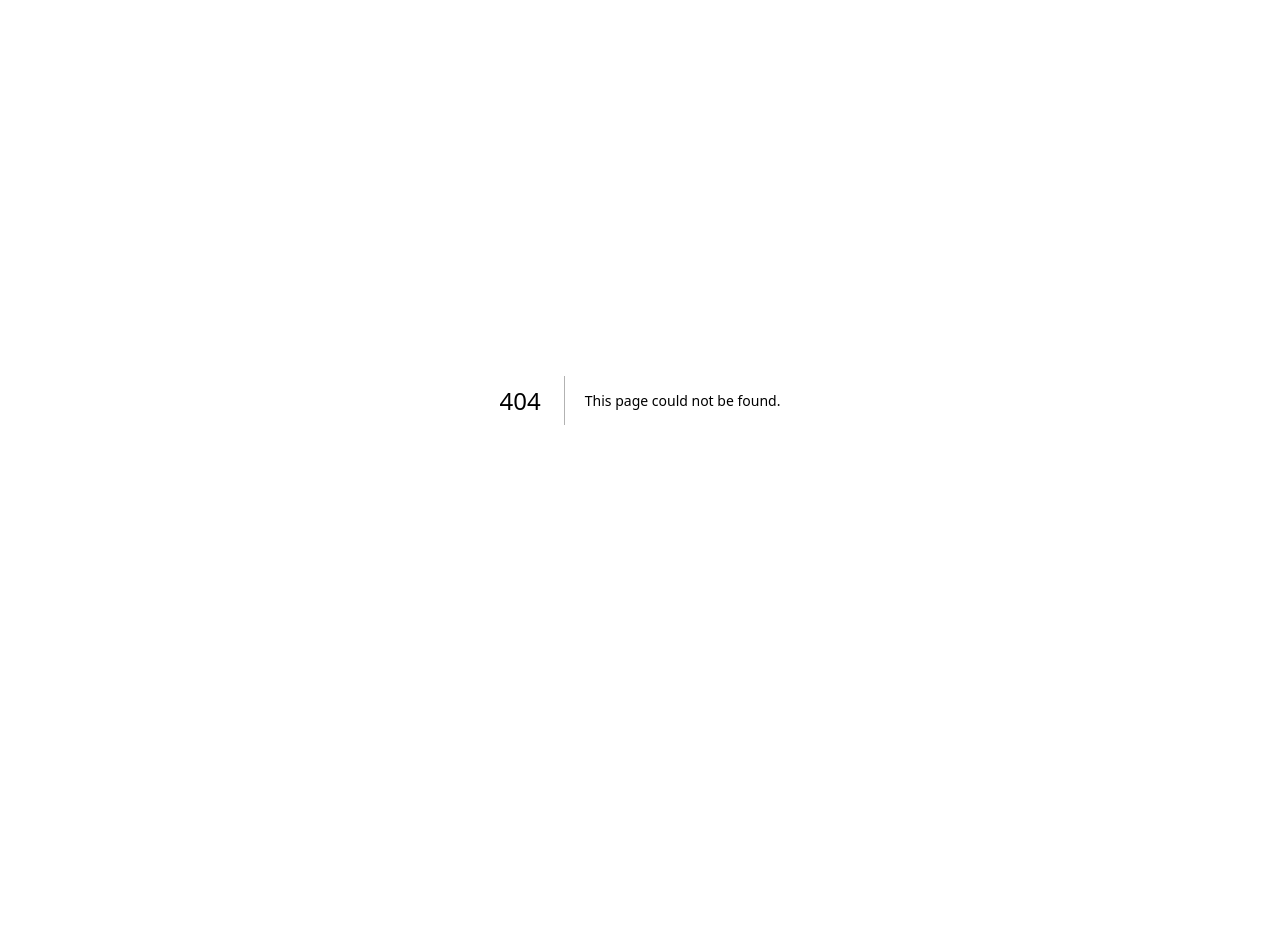
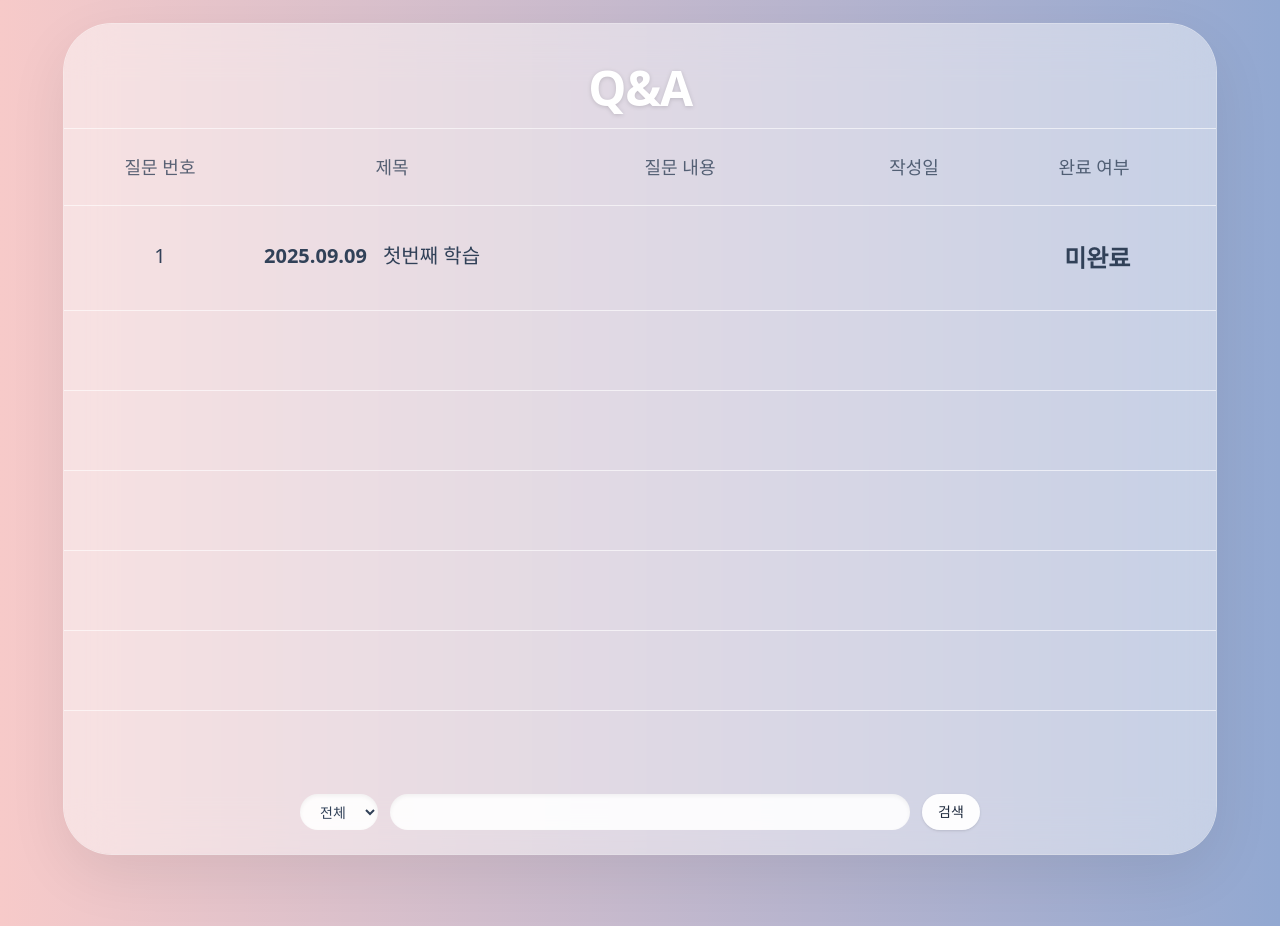
Before and after one commit to gahyeon1022/AIL-ways, a Next.js app in the folder apps/frontend/: page /board in a window 1280 px wide. Before the commit this address had no page. Before the commit the page ends 800 px from the top, so only its background shows below. Built offline with nearby package versions, Linux system fonts and the light colour scheme.

Commit message:
브랜치이동을위한임시저장

```diff
--- /dev/null
+++ b/apps/frontend/src/app/MentoringCurrent/page.tsx
@@ -0,0 +1,7 @@
+"use client;"
+
+import MentoringBoard from "@/components/MentoringCurrent";
+
+export default function MentoringCurrentPage() {
+  return <MentoringBoard />;
+}
--- /dev/null
+++ b/apps/frontend/src/app/board/page.tsx
@@ -0,0 +1,80 @@
+"use client";
+import React from "react";
+
+export default function QnaBoard() {
+  return (
+    <main className="min-h-screen w-full p-6">
+      <div className="mx-auto max-w-6xl">
+        <section className="relative rounded-[48px] bg-white/45 shadow-[0_20px_60px_rgba(0,0,0,0.08)] ring-1 ring-white/60 backdrop-blur-xl overflow-hidden">
+          {/* 제목 */}
+          <div className="pt-10 pb-4">
+            <h1 className="text-center text-5xl font-semibold tracking-tight text-white drop-shadow-sm">
+              Q&amp;A
+            </h1>
+          </div>
+
+          {/* 헤더 */}
+          <div className="border-t border-white/60" />
+          <div
+            className="text-center grid px-12 py-6 text-lg font-medium text-slate-700/80"
+            style={{ gridTemplateColumns: "120px 1.6fr 1.6fr 1fr 1fr" }}
+          >
+            <div className="pr-6">질문 번호</div>
+            <div className="pl-8">제목</div>
+            <div className="pl-8">질문 내용</div>
+            <div className="pl-8">작성일</div>
+            <div className="pl-8">완료 여부</div>
+          </div>
+          <div className="border-t border-white/60" />
+
+          {/* 데이터 행 */}
+          <div
+            className="text-center grid px-12 py-9 text-slate-700"
+            style={{ gridTemplateColumns: "120px 1.8fr 1.6fr 1fr 1fr" }}
+          >
+            <div className="text-xl pr-6">1</div>
+            <div className="pl-8">
+              <div className="flex items-center gap-4">
+                <span className="text-xl font-semibold leading-none">
+                  2025.09.09
+                </span>
+                <span className="text-xl">첫번째 학습</span>
+              </div>
+            </div>
+            <div className="pl-8 text-xl text-slate-500"></div>
+            <div className="pl-8 text-xl text-slate-500"></div>
+            <div className="pl-8 text-2xl font-semibold">
+              미완료
+            </div>
+          </div>
+
+          {/* 빈 줄 */}
+          <div className="h-20 border-t border-white/60"></div>
+          <div className="h-20 border-t border-white/60"></div>
+          <div className="h-20 border-t border-white/60"></div>
+          <div className="h-20 border-t border-white/60"></div>
+          <div className="h-20 border-t border-white/60"></div>
+          <div className="h-20 border-t border-white/60"></div>
+
+          {/* 검색 영역 */}
+          <div className="absolute inset-x-0 bottom-6 flex w-full items-center justify-center gap-3 px-6">
+            <select className="h-9 rounded-full bg-white/90 px-4 text-sm text-slate-700 shadow-inner outline-none">
+              <option>전체</option>
+            </select>
+            <input
+              type="text"
+              className="h-9 w-[520px] rounded-full bg-white/90 px-4 text-sm text-slate-700 shadow-inner outline-none"
+            />
+            <button className="h-9 rounded-full bg-white/95 px-4 text-sm font-medium text-slate-800 shadow">
+              검색
+            </button>
+          </div>
+
+          <div className="h-16"></div>
+        </section>
+
+        <div className="mt-6 h-6 rounded-full bg-transparent"></div>
+      </div>
+    </main>
+  );
+}
--- /dev/null
+++ b/apps/frontend/src/components/MentoringCurrent.tsx
@@ -0,0 +1,135 @@
+"use client";
+
+import { useEffect, useState } from "react";
+import { useRouter } from "next/navigation";
+
+type Mentor = { id: string; name: string; avatar?: string };
+
+export default function MentoringBoard() {
+  const router = useRouter();
+  const [mentors, setMentors] = useState<Mentor[]>([
+    { id: "m1", name: "하승준 멘토" },
+    { id: "m2", name: "강아영 멘토" },
+  ]);
+
+  const [showAdd, setShowAdd] = useState(false);
+  const [code, setCode] = useState("");
+  const [activeMentor, setActiveMentor] = useState<Mentor | null>(null);
+
+  // 새로고침 유지용
+  useEffect(() => {
+    const saved = localStorage.getItem("mentors");
+    if (saved) setMentors(JSON.parse(saved));
+  }, []);
+  useEffect(() => {
+    localStorage.setItem("mentors", JSON.stringify(mentors));
+  }, [mentors]);
+
+  const handleAdd = () => {
+    const trimmed = code.trim();
+    if (!trimmed) return;
+    // 실제로는 코드 검증 API 호출해서 멘토 정보 받아온 뒤 setMentors 하면 됨
+    const newMentor: Mentor = {
+      id: `m-${Date.now()}`,
+      name: `${trimmed} 멘토`,
+    };
+    setMentors((prev) => [...prev, newMentor]);
+    setCode("");
+    setShowAdd(false);
+  };
+
+  const goReport = (type: "weekly" | "study") => {
+    if (!activeMentor) return;
+    // 라우팅 경로
+    router.push(`/reports/${type}?mentor=${activeMentor.id}`);
+  };
+
+  return (
+    <div className="relative rounded-2xl bg-[#3a3a3a] p-8 min-h-[520px]">
+      <div className="grid grid-cols-1 sm:grid-cols-2 md:grid-cols-3 gap-y-10 gap-x-7 place-items-center">
+        {mentors.map((m) => (
+          <button
+            key={m.id}
+            onClick={() => setActiveMentor(m)}
+            className="group flex flex-col items-center"
+          >
+            <div className="w-40 h-40 rounded-full bg-gray-400 shadow-inner" />
+            <span className="mt-4 px-4 py-2 rounded-full bg-gray-200 text-sm">
+              {m.name}
+            </span>
+          </button>
+        ))}
+      </div>
+
+      {/* +플로팅 버튼 */}
+      <button
+        onClick={() => setShowAdd(true)}
+        className="absolute bottom-6 right-6 w-20 h-20 rounded-full bg-[#c9d5f4] shadow-lg text-5xl"
+      >
+        +
+      </button>
+
+      {/* 멘토 추가 모달 */}
+      {showAdd && (
+        <div className="absolute inset-0 z-40 flex items-center justify-center bg-black/50">
+          <div className="w-full max-w-sm rounded-2xl bg-white p-6">
+            <h3 className="mb-4 text-lg font-semibold">멘토 추가</h3>
+            <input
+              value={code}
+              onChange={(e) => setCode(e.target.value)}
+              placeholder="코드를 입력해 주세요"
+              className="mb-4 w-full rounded-lg border p-3"
+            />
+            <div className="flex justify-end gap-2">
+              <button
+                onClick={() => setShowAdd(false)}
+                className="rounded-lg border px-3 py-2"
+              >
+                취소
+              </button>
+              <button
+                onClick={handleAdd}
+                className="rounded-lg bg-black px-3 py-2 text-white"
+              >
+                추가
+              </button>
+            </div>
+          </div>
+        </div>
+      )}
+
+      {/* 멘토 사진 클릭 시 좌측 패널 */}
+      {activeMentor && (
+        <>
+          <button
+            onClick={() => setActiveMentor(null)}
+            className="absolute inset-0 z-10 bg-transparent"
+          />
+          <div className="absolute left-0 top-0 z-40 h-full w-64 rounded-r-2xl bg-white p-5 shadow-xl">
+            <div className="mb-4 font-semibold">{activeMentor.name}</div>
+            <div className="grid gap-2">
+              <button
+                onClick={() => goReport("weekly")}
+                className="rounded-lg bg-gray-900 px-4 py-3 text-white"
+              >
+                주간 리포트
+              </button>
+              <button
+                onClick={() => goReport("study")}
+                className="rounded-lg bg-gray-100 px-4 py-3"
+              >
+                학습 리포트
+              </button>
+            </div>
+            <button
+              onClick={() => setActiveMentor(null)}
+              className="mt-6 text-sm text-gray-500 underline"
+            >
+              닫기
+            </button>
+          </div>
+        </>
+      )}
+    </div>
+  );
+}
```
